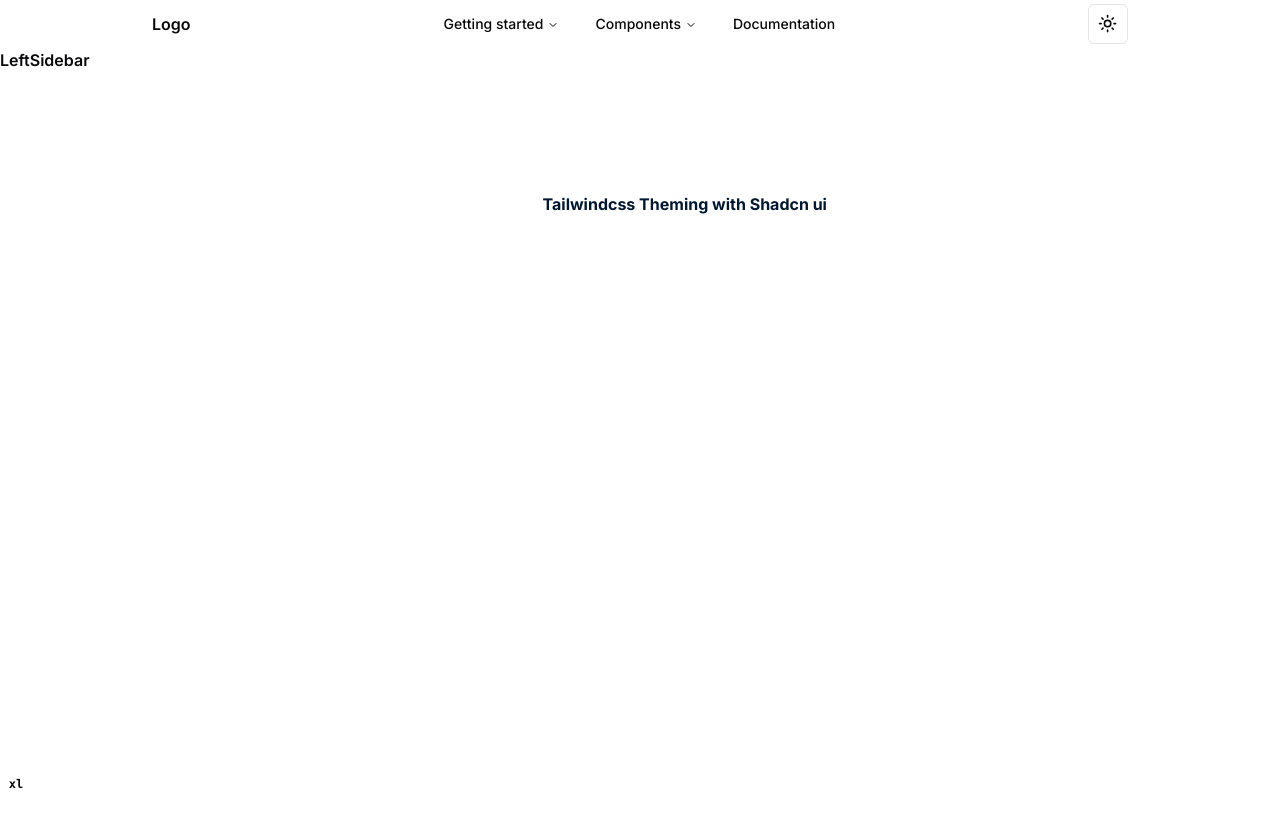
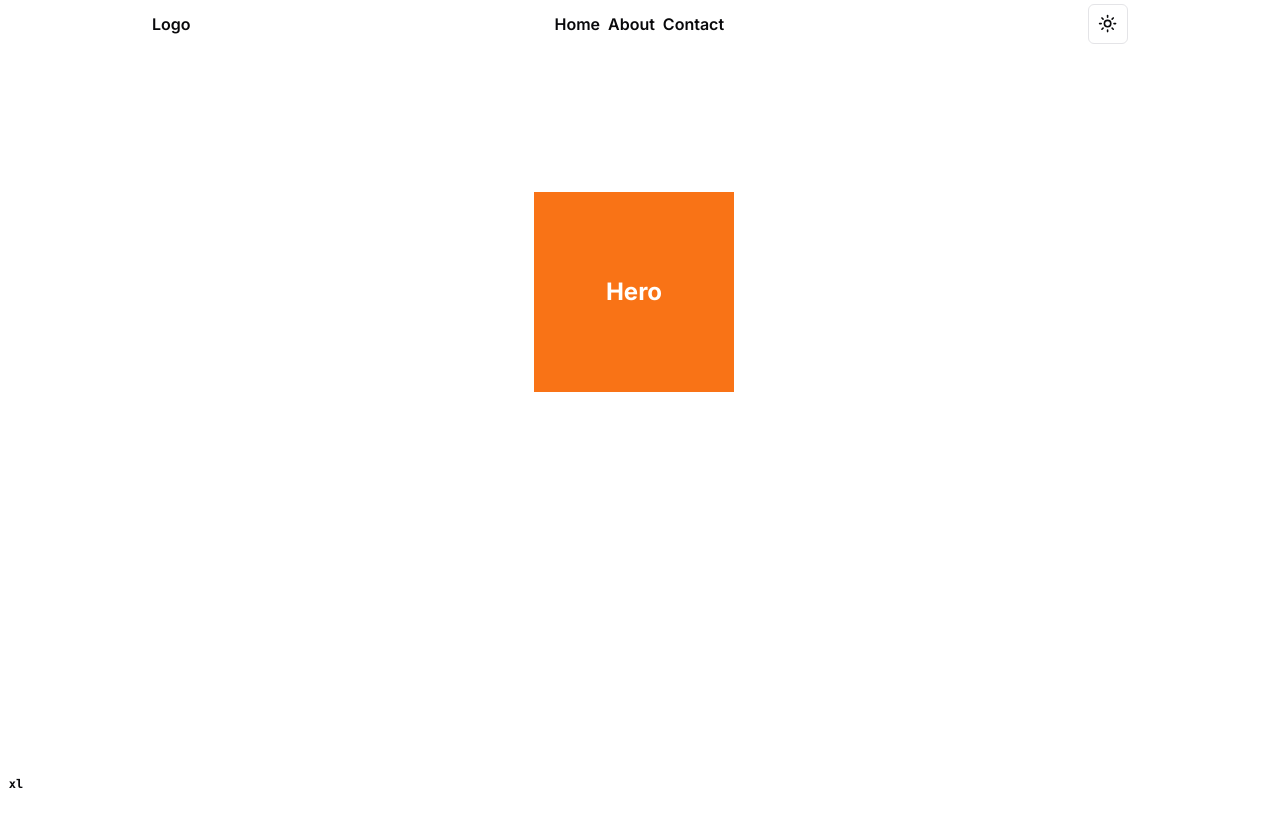
Before and after one commit to rakibtweets/tailwind-theme-style-guide, a Next.js app: page / in a window 1280 px wide. Shown: the top 826 px of the page. Built offline with nearby package versions, Linux system fonts and the light colour scheme.

Commit message:
Add Hero component and update layout and navbar

```diff
--- /dev/null
+++ b/app/(root)/(home)/@team/default.tsx
@@ -0,0 +1,3 @@
+export default function Default() {
+  return 'Default Team';
+}
--- /dev/null
+++ b/app/(root)/(home)/@team/page.tsx
@@ -0,0 +1,8 @@
+const Team = () => {
+  return (
+    <div className="flex h-[200px] w-[200px] items-center justify-center bg-green-500 text-2xl font-bold text-white">
+      Team
+    </div>
+  );
+};
+export default Team;
--- a/app/(root)/(home)/page.tsx
+++ b/app/(root)/(home)/page.tsx
@@ -1,9 +1,9 @@
+import Hero from '@/components/Hero/Hero';
+
 export default async function Home() {
   return (
-    <main className="mx-auto max-w-7xl">
-      <h1 className="text-center font-bold text-primary-300">
-        Tailwindcss Theming with Shadcn ui
-      </h1>
-    </main>
+    <>
+      <Hero />
+    </>
   );
 }
--- a/app/(root)/layout.tsx
+++ b/app/(root)/layout.tsx
@@ -1,13 +1,23 @@
 import Navbar from '@/components/shared/navbar/Navbar';
 import React from 'react';
-const Layout = ({ children }: { children: React.ReactNode }) => {
+
+interface LayoutProps {
+  children: React.ReactNode;
+  team: React.ReactNode;
+}
+const Layout = ({ children, team }: LayoutProps) => {
   return (
     <main className="relative bg-background ">
       <Navbar />
       <div className="flex">
-        LeftSidebar
+        {/* LeftSidebar */}
         <section className="flex min-h-screen flex-1 flex-col px-6 pb-6 pt-36 max-md:pb-14 sm:px-14">
-          <div className="mx-auto w-full max-w-5xl">{children}</div>
+          <div className="mx-auto w-full max-w-5xl">
+            <div className="flex items-center justify-center gap-3">
+              <div>{children}</div>
+              <div>{team}</div>
+            </div>
+          </div>
         </section>
       </div>
     </main>
--- a/components/Hero/Hero.tsx
+++ b/components/Hero/Hero.tsx
@@ -1,6 +1,8 @@
 const Hero = () => {
   return (
-    <div>Hero</div>
-  )
-}
-export default Heross
+    <div className="flex h-[200px] w-[200px] items-center justify-center bg-orange-500 text-2xl font-bold text-white">
+      Hero
+    </div>
+  );
+};
+export default Hero;
--- a/components/shared/navbar/Navbar.tsx
+++ b/components/shared/navbar/Navbar.tsx
@@ -1,18 +1,26 @@
 'use client';
-import {
-  NavigationMenu,
-  NavigationMenuContent,
-  NavigationMenuItem,
-  NavigationMenuLink,
-  NavigationMenuList,
-  NavigationMenuTrigger,
-  navigationMenuTriggerStyle
-} from '@/components/ui/navigation-menu';
+
 import Link from 'next/link';
 import MobileNav from './MobileNav';
+import Theme from './Theme';
 
-import { components } from '@/constants';
-import Theme from './Theme';
+const navLinks = [
+  {
+    name: 'Home',
+    href: '/',
+    current: true
+  },
+  {
+    name: 'About',
+    href: '/about',
+    current: false
+  },
+  {
+    name: 'Contact',
+    href: '/contact',
+    current: false
+  }
+];
 
 const Navbar = () => {
   return (
@@ -22,79 +30,17 @@ const Navbar = () => {
           <p>Logo</p>
         </div>
         <div className="hidden md:block">
-          <NavigationMenu>
-            <NavigationMenuList>
-              <NavigationMenuItem>
-                <NavigationMenuTrigger>Getting started</NavigationMenuTrigger>
-                <NavigationMenuContent>
-                  <ul className="grid gap-3 p-4 md:w-[400px] lg:w-[500px] lg:grid-cols-[.75fr_1fr]">
-                    <li className="row-span-3">
-                      <NavigationMenuLink asChild>
-                        <a
-                          className="flex h-full w-full select-none flex-col justify-end rounded-md bg-gradient-to-b from-muted/50 to-muted p-6 no-underline outline-none focus:shadow-md"
-                          href="/"
-                        >
-                          <div className="mb-2 mt-4 text-lg font-medium">
-                            shadcn/ui
-                          </div>
-                          <p className="text-sm leading-tight text-muted-foreground">
-                            Beautifully designed components built with Radix UI
-                            and Tailwind CSS.
-                          </p>
-                        </a>
-                      </NavigationMenuLink>
-                    </li>
-                    <Link
-                      className={navigationMenuTriggerStyle()}
-                      href="/docs"
-                      title="Introduction"
-                    >
-                      Re-usable components built using Radix UI and Tailwind
-                      CSS.
-                    </Link>
-                    <Link
-                      className={navigationMenuTriggerStyle()}
-                      href="/docs/installation"
-                      title="Installation"
-                    >
-                      How to install dependencies and structure your app.
-                    </Link>
-                    <Link
-                      className={navigationMenuTriggerStyle()}
-                      href="/docs/primitives/typography"
-                      title="Typography"
-                    >
-                      Styles for headings, paragraphs, lists...etc
-                    </Link>
-                  </ul>
-                </NavigationMenuContent>
-              </NavigationMenuItem>
-              <NavigationMenuItem>
-                <NavigationMenuTrigger>Components</NavigationMenuTrigger>
-                <NavigationMenuContent>
-                  <ul className="grid w-[400px] gap-3 p-4 md:w-[500px] md:grid-cols-2 lg:w-[600px] ">
-                    {components.map((component) => (
-                      <Link
-                        className={navigationMenuTriggerStyle()}
-                        key={component.title}
-                        title={component.title}
-                        href={component.href}
-                      >
-                        {component.description}
-                      </Link>
-                    ))}
-                  </ul>
-                </NavigationMenuContent>
-              </NavigationMenuItem>
-              <NavigationMenuItem>
-                <Link href="/docs" legacyBehavior passHref>
-                  <NavigationMenuLink className={navigationMenuTriggerStyle()}>
-                    Documentation
-                  </NavigationMenuLink>
-                </Link>
-              </NavigationMenuItem>
-            </NavigationMenuList>
-          </NavigationMenu>
+          <div className="flex gap-2">
+            {navLinks.map((link) => (
+              <Link
+                className="hover:text-green-400"
+                href={link.href}
+                key={link.name}
+              >
+                {link.name}
+              </Link>
+            ))}
+          </div>
         </div>
         <div className="flex items-center justify-center gap-2">
           <div>
```
